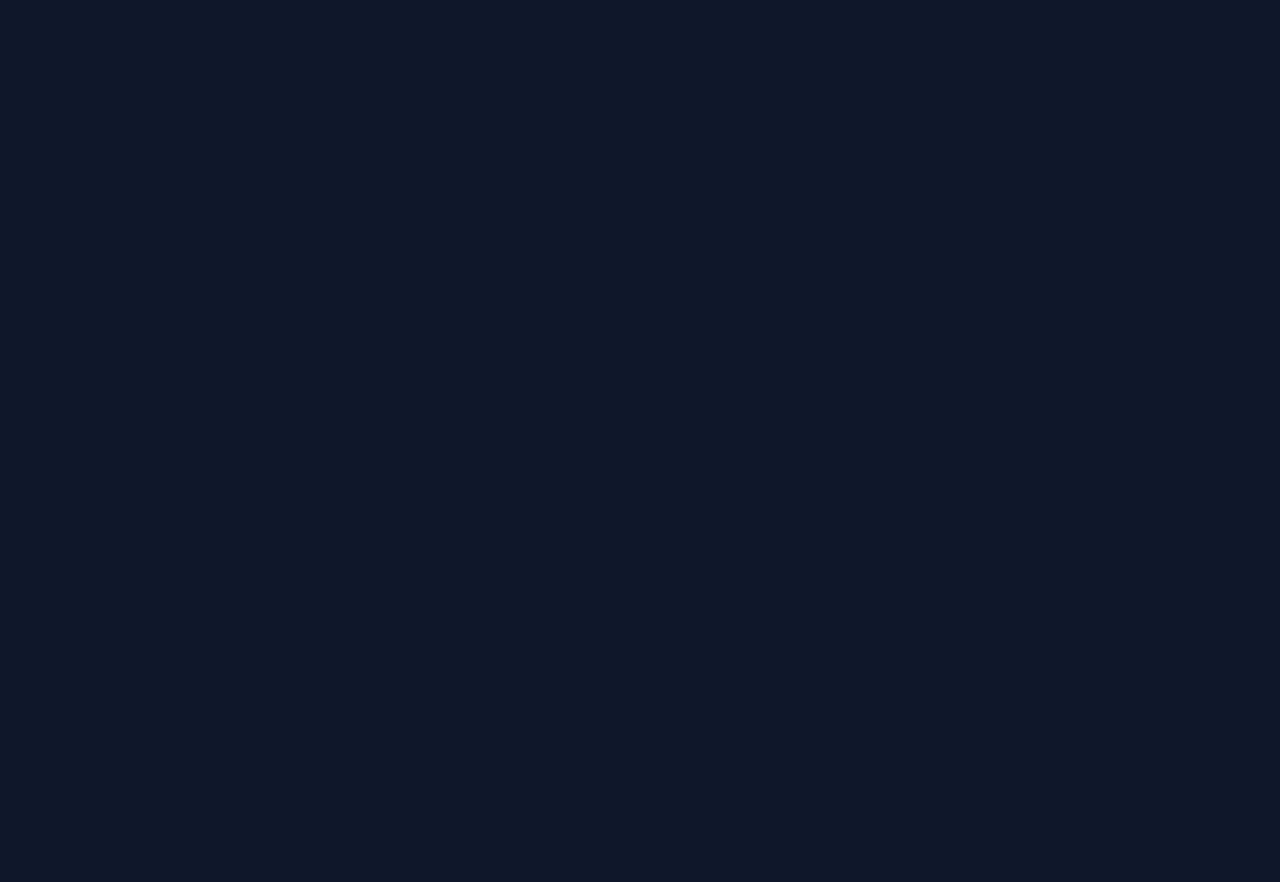
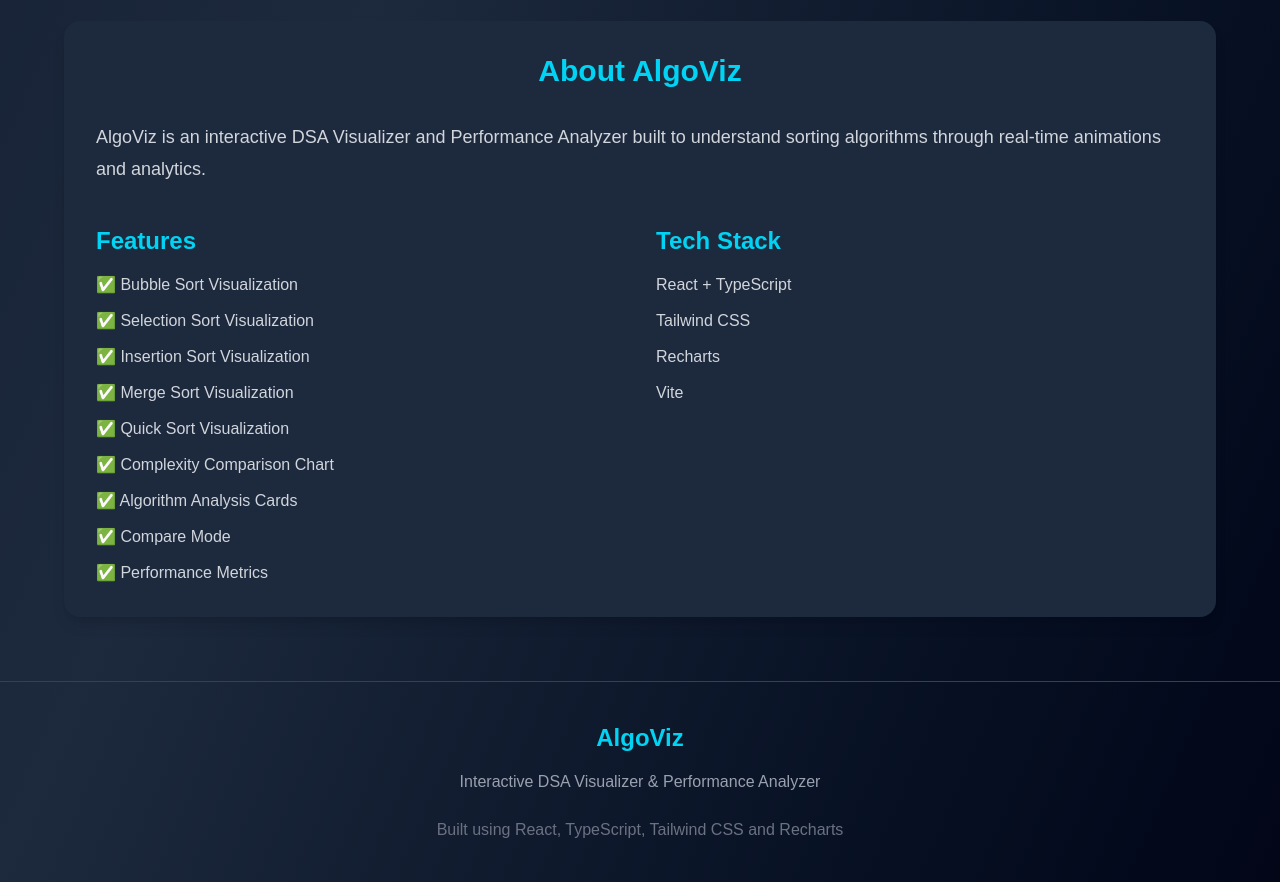
Before and after one commit to ananyasatyapal08/AlgoViz, a React (Vite) app: page / in a window 1280 px wide. Shown: the part 2100-2982 px from the top of the page. Before the commit the page ends 2073 px from the top, so only its background shows below. Built offline with nearby package versions, Linux system fonts and the light colour scheme.

Commit message:
Added About section and footer

```diff
--- a/src/App.tsx
+++ b/src/App.tsx
@@ -7,6 +7,8 @@ import ComparisonPanel from "./components/ComparisonPanel";
 import ComplexityChart from "./components/ComplexityChart";
 import AlgorithmInfo from "./components/AlgorithmInfo";
 import SortingStatus from "./components/SortingStatus";
+import AboutSection from "./components/AboutSection";
+import Footer from "./components/Footer";
 
 import { bubbleSort } from "./algorithms/bubbleSort";
 import { selectionSort } from "./algorithms/selectionSort";
@@ -158,7 +160,6 @@ function App() {
           : "bg-gradient-to-br from-slate-100 via-white to-slate-200 text-black"
       }`}
     >
-
       <Navbar
         darkMode={darkMode}
         setDarkMode={setDarkMode}
@@ -179,15 +180,10 @@ function App() {
         setCompareMode={setCompareMode}
       />
 
-      {
-        compareMode ? (
-
+      {compareMode ? (
         <ComparisonPanel />
-
       ) : (
-
         <>
-
           <ArrayBars
             array={array}
             activeIndices={activeIndices}
@@ -213,11 +209,11 @@ function App() {
             algorithm={algorithm}
           />
 
+          <AboutSection />
+
+          <Footer />
         </>
-
-        )
-      }
-
+      )}
     </div>
   );
 }
--- /dev/null
+++ b/src/components/AboutSection.tsx
@@ -0,0 +1,64 @@
+function AboutSection() {
+  return (
+    <div className="w-[90%] mx-auto mt-12 bg-slate-800 rounded-2xl p-8 shadow-lg">
+
+      <h2 className="text-3xl font-bold text-cyan-400 text-center mb-8">
+        About AlgoViz
+      </h2>
+
+      <p className="text-lg text-gray-300 leading-8">
+
+        AlgoViz is an interactive DSA Visualizer and Performance Analyzer
+        built to understand sorting algorithms through real-time animations
+        and analytics.
+
+      </p>
+
+      <div className="grid md:grid-cols-2 gap-8 mt-10">
+
+        <div>
+
+          <h3 className="text-2xl font-semibold text-cyan-400 mb-4">
+            Features
+          </h3>
+
+          <ul className="space-y-3 text-gray-300">
+
+            <li>✅ Bubble Sort Visualization</li>
+            <li>✅ Selection Sort Visualization</li>
+            <li>✅ Insertion Sort Visualization</li>
+            <li>✅ Merge Sort Visualization</li>
+            <li>✅ Quick Sort Visualization</li>
+            <li>✅ Complexity Comparison Chart</li>
+            <li>✅ Algorithm Analysis Cards</li>
+            <li>✅ Compare Mode</li>
+            <li>✅ Performance Metrics</li>
+
+          </ul>
+
+        </div>
+
+        <div>
+
+          <h3 className="text-2xl font-semibold text-cyan-400 mb-4">
+            Tech Stack
+          </h3>
+
+          <ul className="space-y-3 text-gray-300">
+
+            <li> React + TypeScript</li>
+            <li>Tailwind CSS</li>
+            <li> Recharts</li>
+            <li> Vite</li>
+
+          </ul>
+
+        </div>
+
+      </div>
+
+    </div>
+  );
+}
+
+export default AboutSection;
--- /dev/null
+++ b/src/components/Footer.tsx
@@ -0,0 +1,29 @@
+function Footer() {
+  return (
+    <footer className="mt-16 py-10 border-t border-slate-700">
+
+      <div className="text-center">
+
+        <h2 className="text-2xl font-bold text-cyan-400">
+          AlgoViz
+        </h2>
+
+        <p className="text-gray-400 mt-4">
+
+          Interactive DSA Visualizer & Performance Analyzer
+
+        </p>
+
+        <p className="text-gray-500 mt-6">
+
+          Built using React, TypeScript, Tailwind CSS and Recharts
+
+        </p>
+
+      </div>
+
+    </footer>
+  );
+}
+
+export default Footer;
```
Lines whose indentation alone changed are shown as unchanged.
